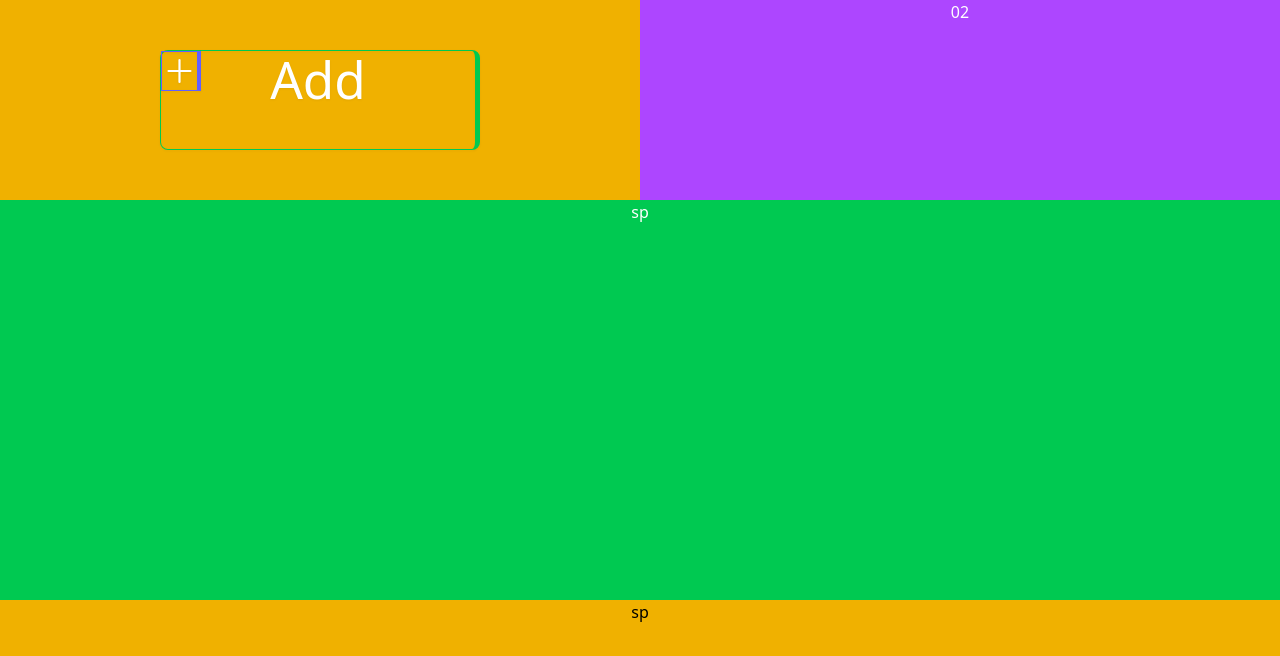
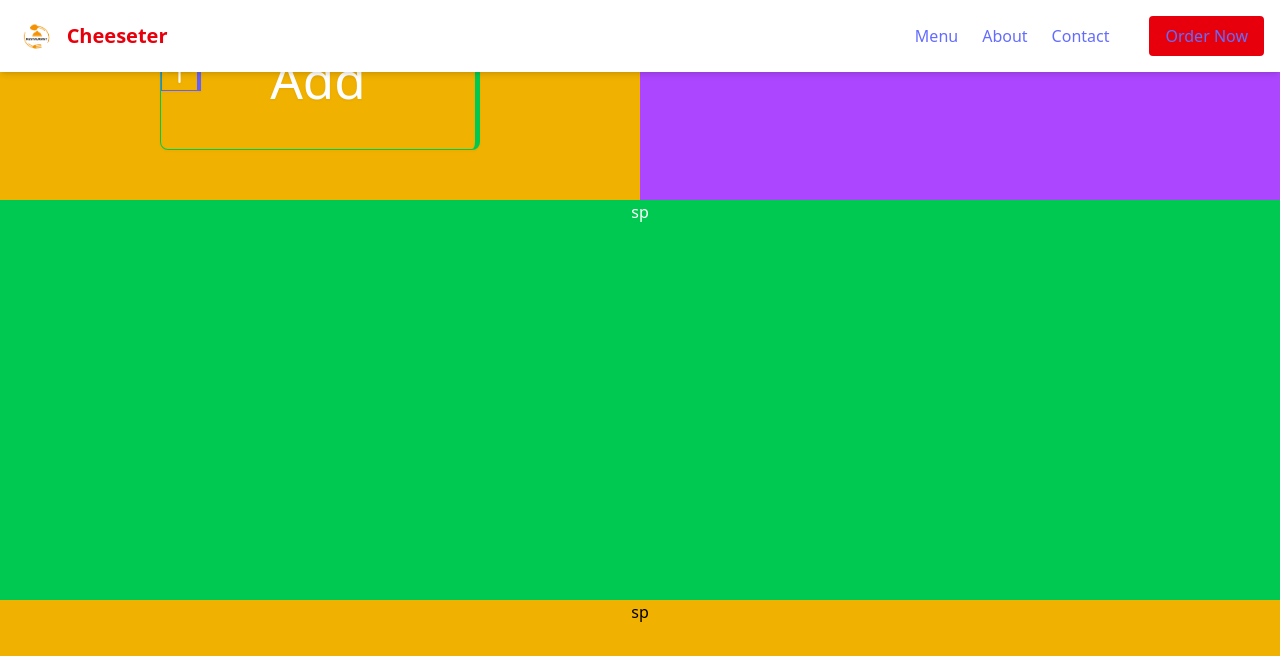
Before and after one commit to HamzaAmir97/Travel_Agency, a React (Vite) app: page / in a window 1280 px wide. Shown: the top 656 px of the page. Built offline with nearby package versions, Linux system fonts and the light colour scheme.

Commit message:
Fix Bugs2

```diff
--- a/src/App.tsx
+++ b/src/App.tsx
@@ -1,6 +1,7 @@
 
 import { PlusIcon } from '@heroicons/react/24/outline'
 import './App.css'
+import Navbar from './components/Navbar'
 
 function App() {
 
@@ -15,7 +16,7 @@ function App() {
 
 
       <body>
-
+        <Navbar />
         <div className="flex justify-center   h-screen w-screen m-auto bg-red-500">
           <div className="flex flex-col gap-0">
 
--- /dev/null
+++ b/src/components/Navbar.tsx
@@ -0,0 +1,79 @@
+import React, { useState } from "react";
+import { Menu, X } from "lucide-react"; // أيقونات من مكتبة lucide-react
+import logo from "../../public/1.webp"; // عدّل المسار حسب الصورة
+
+const Navbar = () => {
+  const [isOpen, setIsOpen] = useState(false);
+
+  const toggleMenu = () => setIsOpen(!isOpen);
+
+  const navLinks = [
+    { label: "Menu", href: "#menu" },
+    { label: "About", href: "#about" },
+    { label: "Contact", href: "#contact" },
+  ];
+
+  return (
+    <div className="bg-white shadow-md fixed w-full top-0 z-50">
+      <div className="container mx-auto px-4 py-4 flex justify-between items-center">
+        {/* Logo */}
+        <div className="flex items-center gap-2">
+          <img src={logo} alt="Cheeseter Logo" className="h-8" />
+          <span className="text-xl font-bold text-red-600">Cheeseter</span>
+        </div>
+
+        {/* Desktop Nav */}
+        <nav className="hidden md:flex items-center gap-6">
+          {navLinks.map((link) => (
+            <a
+              key={link.label}
+              href={link.href}
+              className="text-gray-700 hover:text-red-600 transition"
+            >
+              {link.label}
+            </a>
+          ))}
+          <a
+            href="#order"
+            className="ml-4 bg-red-600 text-white px-4 py-2 rounded hover:bg-red-700 transition"
+          >
+            Order Now
+          </a>
+        </nav>
+
+        {/* Mobile Button */}
+        <button
+          onClick={toggleMenu}
+          className="md:hidden text-red-600 focus:outline-none"
+        >
+          {isOpen ? <X size={28} /> : <Menu size={28} />}
+        </button>
+      </div>
+
+      {/* Mobile Menu */}
+      {isOpen && (
+        <div className="md:hidden bg-white shadow-md px-6 py-4 space-y-4">
+          {navLinks.map((link) => (
+            <a
+              key={link.label}
+              href={link.href}
+              className="block text-gray-700 hover:text-red-600 transition"
+              onClick={toggleMenu}
+            >
+              {link.label}
+            </a>
+          ))}
+          <a
+            href="#order"
+            className="block bg-red-600 text-white px-4 py-2 rounded text-center hover:bg-red-700 transition"
+            onClick={toggleMenu}
+          >
+            Order Now
+          </a>
+        </div>
+      )}
+    </div>
+  );
+};
+
+export default Navbar;
```
Also changed, not shown: public/1.webp (added).
